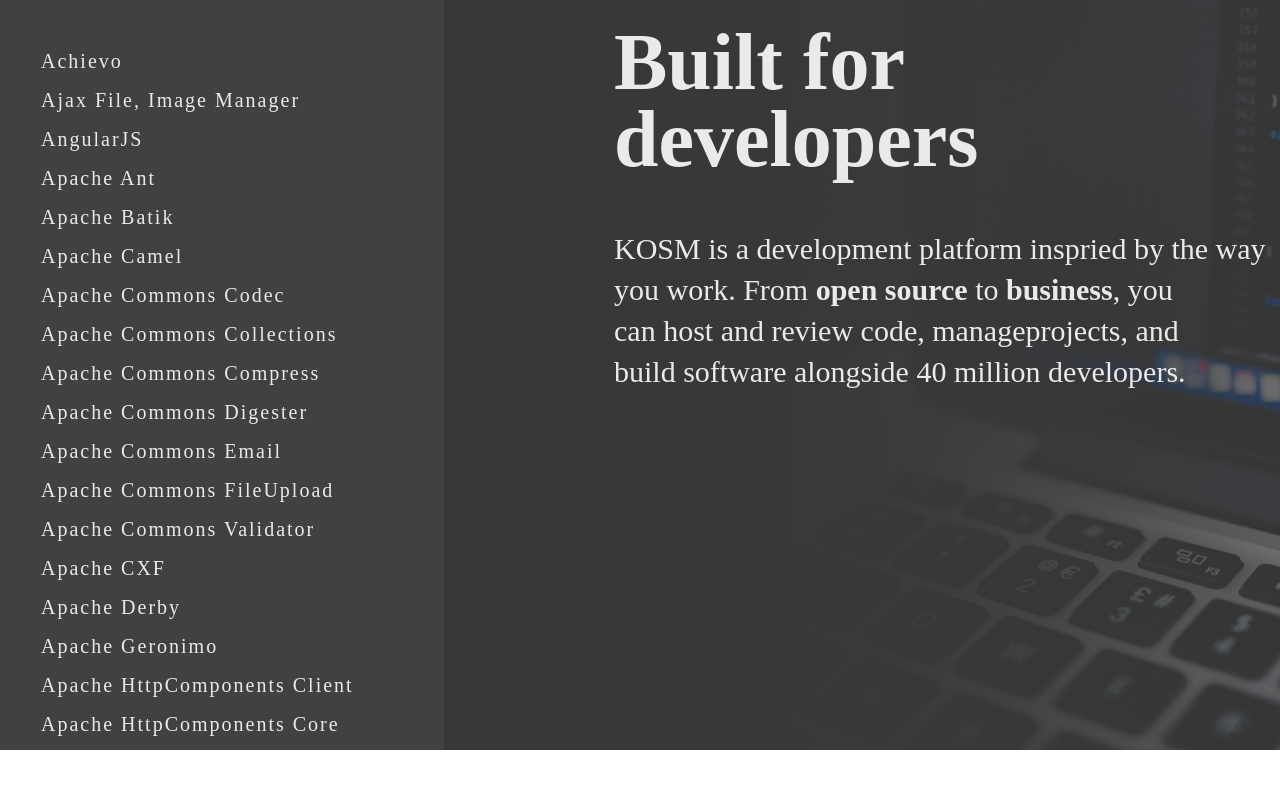
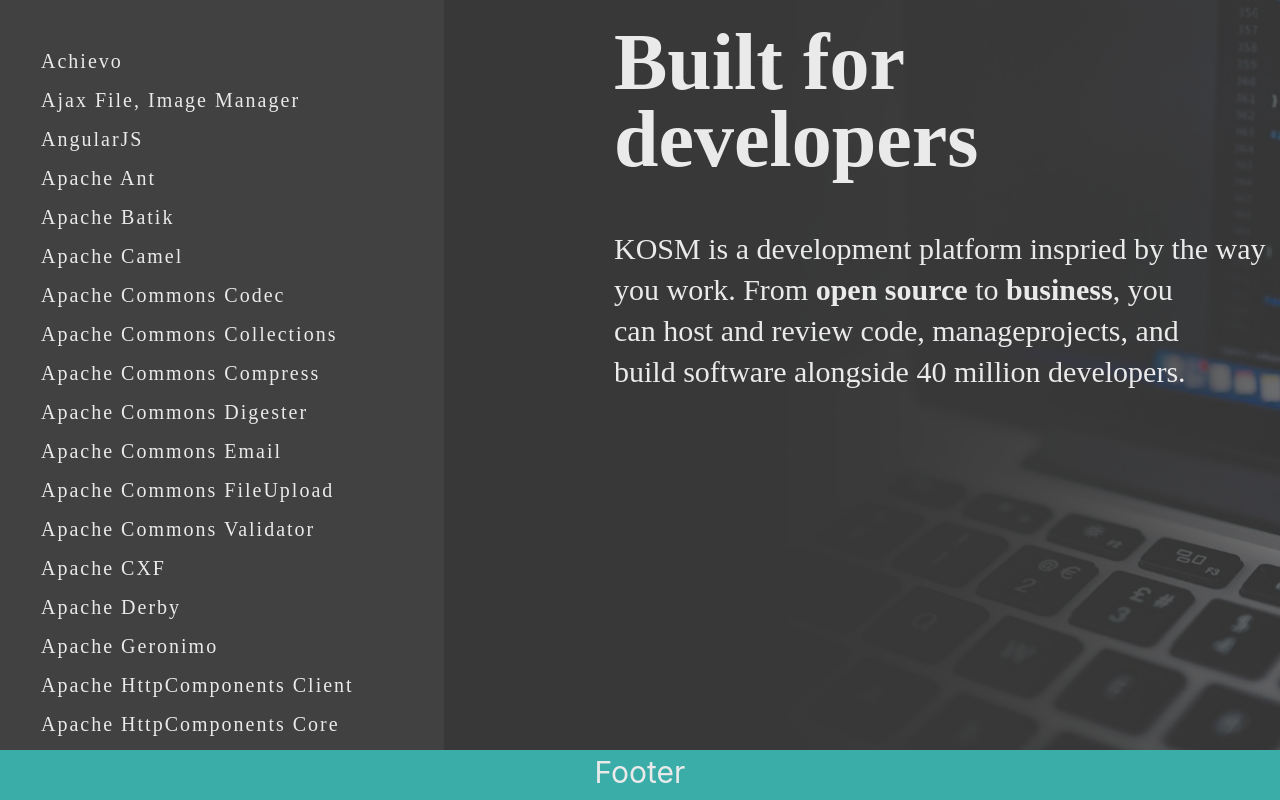
Before and after one commit to 0420syj/KOSM, a React (Create React App) app in the folder test6/frontend/: page / in a window 1280 px wide. Shown: the part 245-1045 px from the top of the page. Before the commit the page ends 995 px from the top, so only its background shows below. Built offline with nearby package versions, Linux system fonts and the light colour scheme.

Commit message:
레이아웃 버그 수정
1. 홈페이지, 소스 선택 페이지 레이아웃 버그 수정
2. 위의 2개 페이지 하단에 Footer 추가

```diff
--- a/test6/frontend/src/menu/before/BeforeLogin.js
+++ b/test6/frontend/src/menu/before/BeforeLogin.js
@@ -10,13 +10,15 @@ const BeforeLogin = (props) => {
             <div className="top">
                 <BeforeMenu />
             </div>
-            <div clasName="left">
+            <div className="left">
                 <SourceList />
             </div>
             <div className="content">
                 <Description />
             </div>
-            {/* <div><Login user={props.user} setUser={props.setUser}/></div> */}
+            <div className="bottom">
+                Footer
+            </div>
         </div>
     )
 }
--- a/test6/frontend/src/menu/before/BeforeLogin.scss
+++ b/test6/frontend/src/menu/before/BeforeLogin.scss
@@ -1,39 +1,62 @@
+html, body {
+    height: 100%;
+}
+
 .container {
     position:relative;
-    max-width: 100%;
+
     width: 100%;
     height: 100%;
-    margin: 0px;
-    padding: 0px;
 }
 
 .top {
-    background: #414141;
-    // max-width: 100%;
+    // position: absolute;
+    // top:0;
+    // left:0;
+
     width: 100%;
     height: 80px;
-    margin: 0px;
-    padding: 0px;
+
+    background: #414141;
 }
 
 .left {
     position:absolute;
     top:80px;
     left:0;
+    bottom: 50px;
+
     width: 444px;
+    height: 915px;
 }
 
 .content {
+    position:absolute;
+    top:80px;
+    bottom: 50px;
+    left:444px;
+
     width: calc(100%  - 444px); // left 너비만큼 빼기
-    height: calc(100% - 80px); // top 높이만큼 빼기
+    height: 915px;
     padding-left: 170px;
     padding-top: 189px;
-    position:absolute;
-    top:80px;
-    left:444px;
+
     background: #393939;
     background-image: url("/bg.png");
     background-size: cover;
+    overflow: hidden;
+}
 
-    overflow:hidden;
+.bottom {
+    position:absolute;
+    top:995px;
+
+    width: 100%;
+    height: 50px;
+
+    // 임시 디자인
+    background: #3aada8;
+    color: #eaeaea;
+    text-align: center;
+    font-size: 30px;
 }
--- a/test6/frontend/src/source/Source.js
+++ b/test6/frontend/src/source/Source.js
@@ -15,13 +15,15 @@ const Source = ({match}) => {
                     <AfterMenu/>
                 }
             </div>
-            <div clasName="left">
+            <div className="left">
                 <SourceList />
             </div>
             <div className="source">
                 <MainSource name={match.params.item}/>
             </div>
-            {/* <div><Login user={props.user} setUser={props.setUser}/></div> */}
+            <div className="bottom">
+                Footer
+            </div>
         </div>
     )
 }
--- a/test6/frontend/src/source/Source.scss
+++ b/test6/frontend/src/source/Source.scss
@@ -1,36 +1,62 @@
+html, body {
+    height: 100%;
+}
+
 .container {
     position:relative;
-    max-width: 100%;
+
     width: 100%;
     height: 100%;
-    margin: 0px;
-    padding: 0px;
 }
 
 .top {
-    background: #414141;
-    // max-width: 100%;
+    // position: absolute;
+    // top:0;
+    // left:0;
+
     width: 100%;
     height: 80px;
-    margin: 0px;
-    padding: 0px;
+
+    background: #414141;
 }
 
 .left {
     position:absolute;
     top:80px;
     left:0;
+    bottom: 50px;
+
     width: 444px;
+    height: 915px;
 }
 
 .source {
+    position:absolute;
+    top:80px;
+    bottom: 50px;
+    left:444px;
+
     width: calc(100%  - 444px); // left 너비만큼 빼기
-    height: calc(100% - 75px); // top 높이만큼 빼기 왜 80px 빼는건데 75여야 꽉차는걸까
+    height: 915px;
     // padding-left: 170px;
     // padding-top: 189px;
+
+    background: #393939;
+    // background-image: url("/bg.png");
+    // background-size: cover;
+    overflow: hidden;
+}
+
+.bottom {
     position:absolute;
-    top:80px;
-    left:444px;
-    background: #393939;
-    // overflow:hidden;
+    top:995px;
+
+    width: 100%;
+    height: 50px;
+
+    // 임시 디자인
+    background: #3aada8;
+    color: #eaeaea;
+    text-align: center;
+    font-size: 30px;
 }
```
Also changed, not shown: 1 other file (tests, documents, lock files or other folders).
